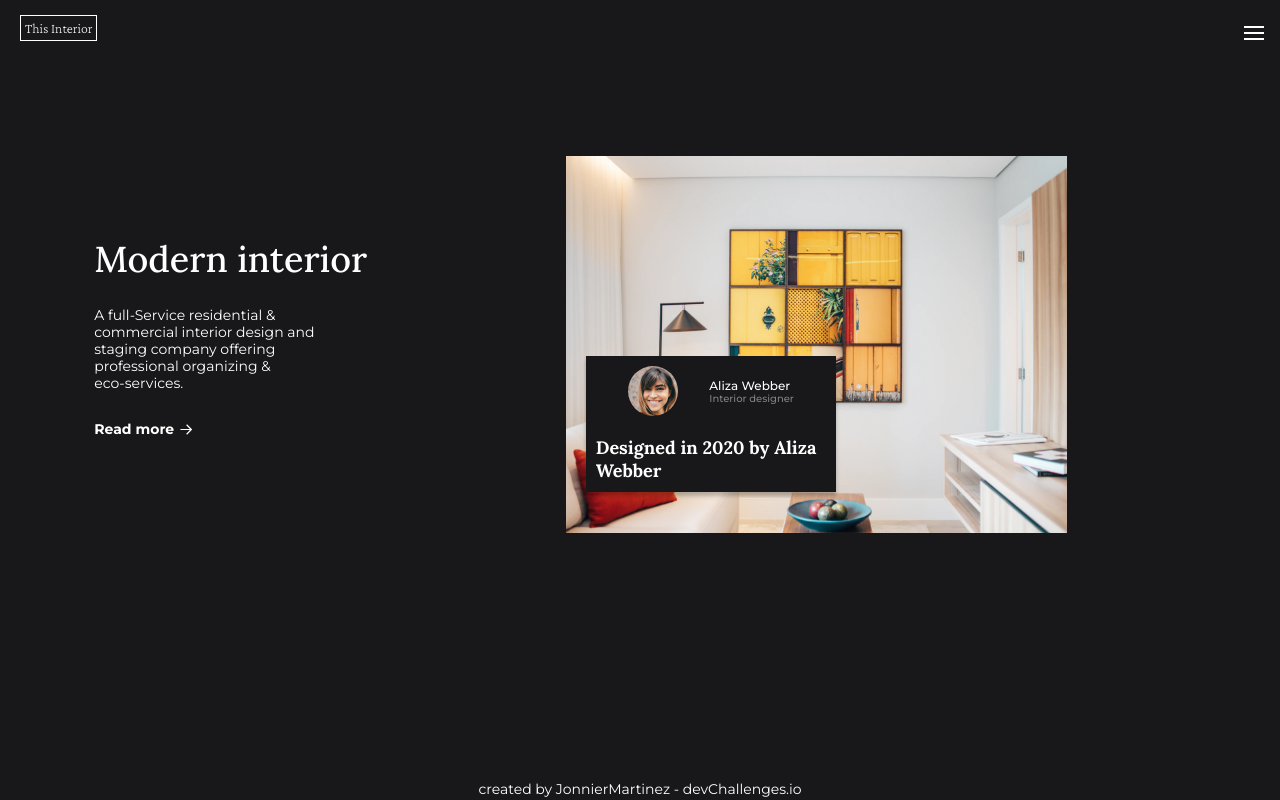
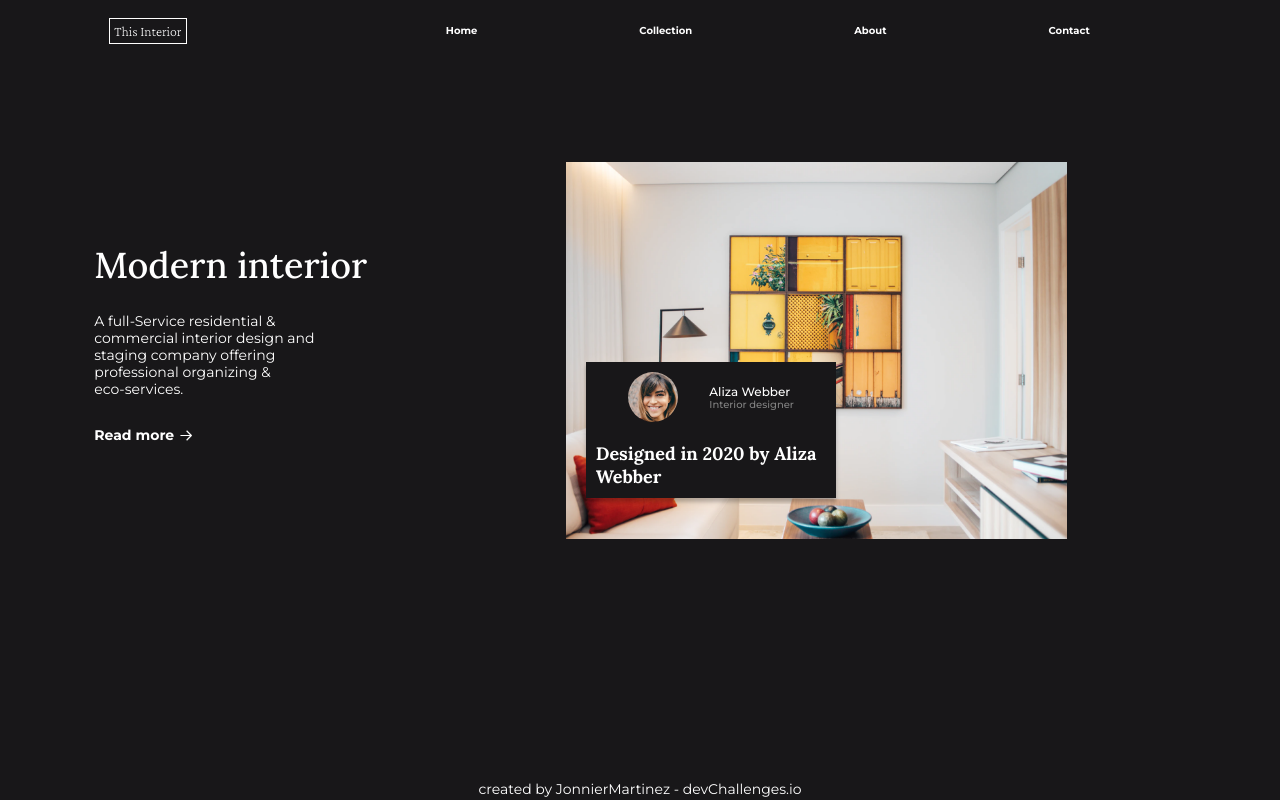
Before and after one commit to jonniermartinez/-interior-consultant, a plain HTML site: page index.html in a window 1280 px wide. Drawn offline with nearby package versions, Linux system fonts and the light colour scheme.

Commit message:
Version Desktop ✅

```diff
--- a/Assets/css/index.css
+++ b/Assets/css/index.css
@@ -16,7 +16,7 @@ body{
     color: var(--withe);
 }
 .main__container{
-    width: 100%;
+    width: 100vw;
     height: auto;
     padding: 2rem;
 }
@@ -24,11 +24,16 @@ body{
     margin-bottom: 2rem;
 }
 .nav__list{
-    width: 100%;
     display: flex;
-    justify-content: space-between;
     align-items: center;
     transition: .5s;
+    justify-content: flex-start;
+}
+.sub__list{
+    width: 65%;
+    display: flex;
+    justify-content: space-around;
+
 }
 .items__list{
     list-style: none;
@@ -225,6 +230,9 @@ bottom: 0;
 padding: .5rem;
 background-color: var(--black);
 }
+.sub__list{
+    display: none;
+}
 @media screen and (min-width: 600px){
     .Contenct__Container{
         height: 80vh;
@@ -241,5 +249,13 @@ background-color: var(--black);
         margin-right: 5rem;
         padding: 18rem 0;
     }
-
+    .button-nav--toggle{
+        display: none;
+    }
+    .nav__list{
+        justify-content: space-evenly;
+    }
+    .sub__list{
+        display: flex;
+    }
 }
--- a/index.html
+++ b/index.html
@@ -22,6 +22,12 @@
               <span></span>
             </div>
           </li>
+          <div class="sub__list">
+            <li class="items__list"><p>Home</p></li>
+            <li class="items__list"><p>Collection</p></li>
+            <li class="items__list"><p>About</p></li>
+            <li class="items__list"><p>Contact</p></li>
+          </div>
         </ul>
         <div id="menu" class="displayNone items">
           <ul class="nav__list2 ">
@@ -32,10 +38,10 @@
                 <span></span>
               </div>
             </li>
-            <li class="items__list"><p>Hola</p></li>
-            <li class="items__list"><p>Hola</p></li>
-            <li class="items__list"><p>Hola</p></li>
-            <li class="items__list"><p>Hola</p></li>
+            <li class="items__list"><p>Home</p></li>
+            <li class="items__list"><p>Collection</p></li>
+            <li class="items__list"><p>About</p></li>
+            <li class="items__list"><p>Contact</p></li>
           </ul>
         </div>
       </nav>
```
